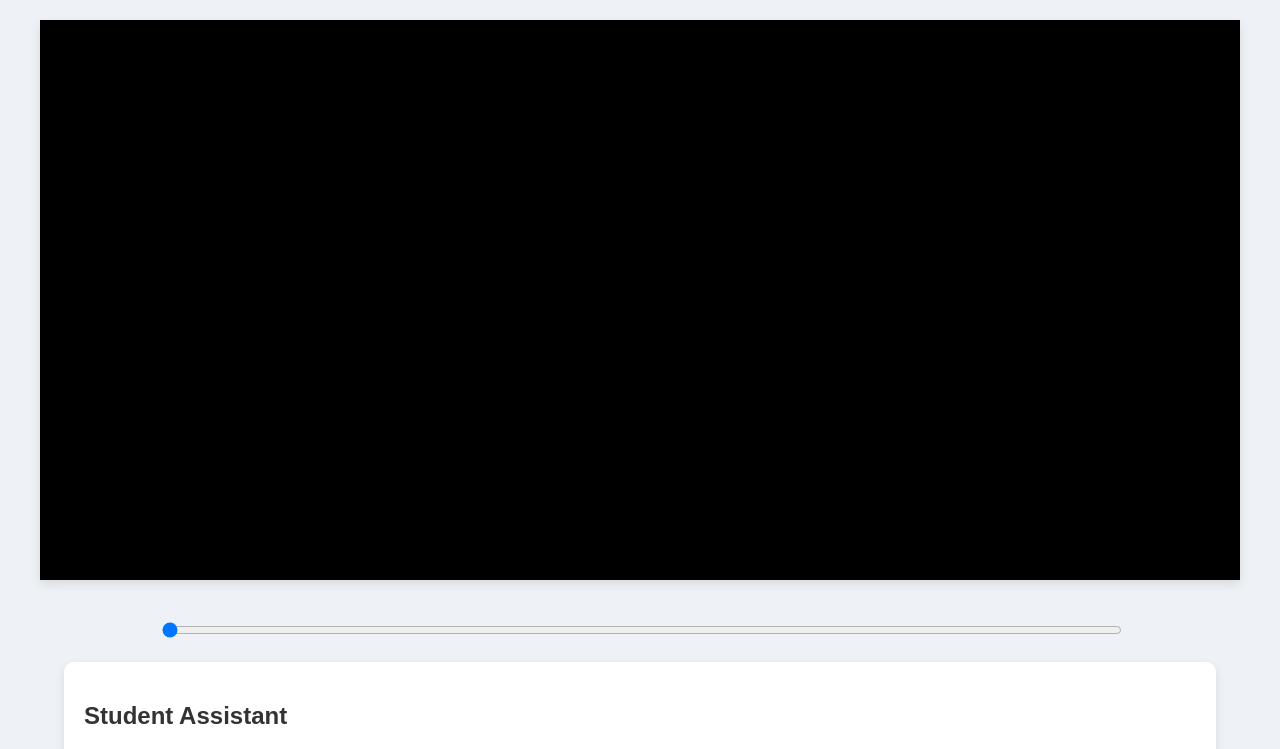
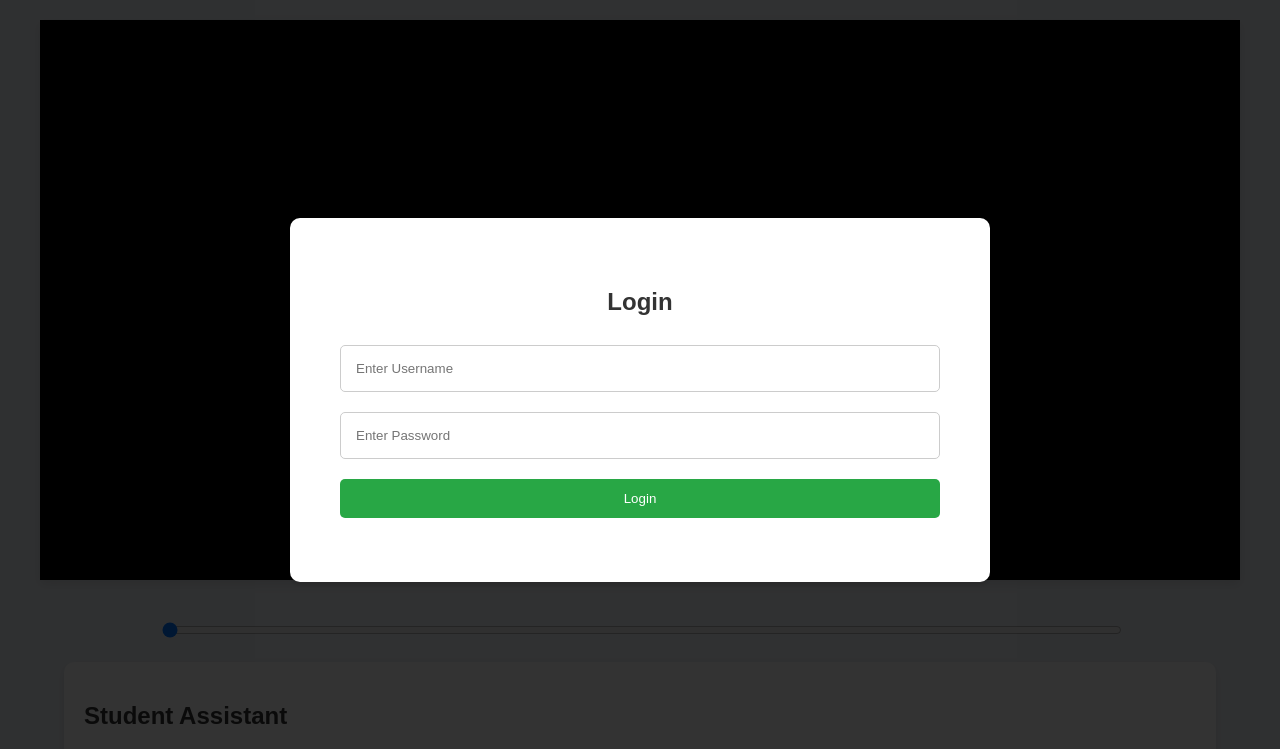
Before and after one commit to occultedge/degdemo, a plain HTML site: page index.html in a window 1280 px wide. Shown: the top 749 px of the page. Drawn offline with Linux system fonts and the light colour scheme.

Commit message:
Update index.html

```diff
--- a/index.html
+++ b/index.html
@@ -305,6 +305,15 @@
 </head>
 <body>
     <!-- Login Overlay -->
+    <div id="loginOverlay">
+        <div class="login-container">
+            <h2>Login</h2>
+            <input type="text" id="username" placeholder="Enter Username" required>
+            <input type="password" id="password" placeholder="Enter Password" required>
+            <button onclick="login()">Login</button>
+            <p id="error" class="error"></p>
+        </div>
+    </div>
 
     <!-- Main Content -->
     <div class="video-container">
@@ -359,8 +368,21 @@
     <script src="https://www.youtube.com/iframe_api"></script>
 
     <script>
+        const validUsers = ['rohit', 'utkarsh', 'anita', 'arunima', 'bisheline'];
 
+        // Function to handle login
+        function login() {
+            const username = document.getElementById('username').value.trim().toLowerCase();
+            const password = document.getElementById('password').value.trim().toLowerCase();
+            const error = document.getElementById('error');
 
+            if (validUsers.includes(username) && username === password) {
+                document.getElementById('loginOverlay').style.display = 'none'; // Hide login overlay
+                document.getElementById('controlsContainer').style.display = 'flex'; // Show controls
+            } else {
+                error.textContent = "Invalid Username or Password!";
+            }
+        }
 
         // Variables to hold the player and control buttons
         let player;
```
